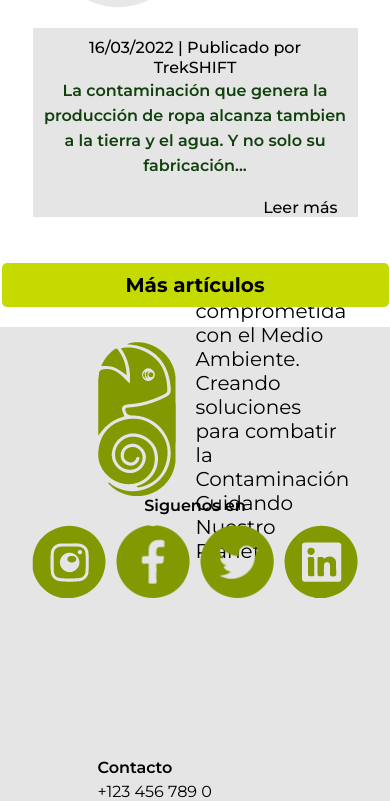
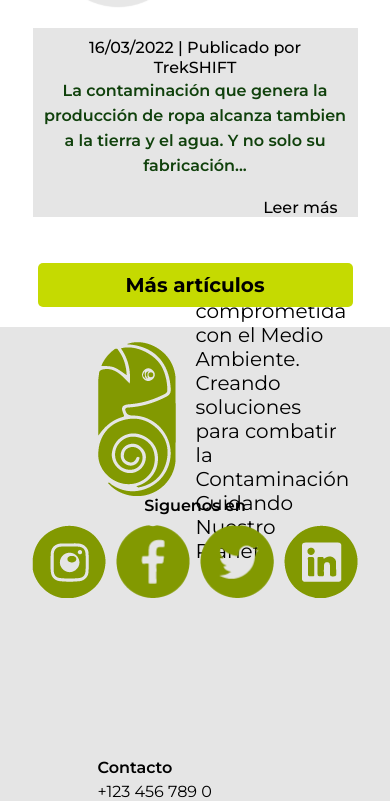
Before and after one commit to SmaelNicolas/trekshift, a React (Create React App) app: page / in a window 390 px wide. Shown: the part 2337-3138 px from the top of the page. Built offline with nearby package versions, Linux system fonts and the light colour scheme.

Commit message:
button width

```diff
--- a/src/Pages/Home/Sections/Blog/Blog.css
+++ b/src/Pages/Home/Sections/Blog/Blog.css
@@ -224,4 +224,7 @@
 		font-size: var(--fs--normal);
 		padding-top: 20px;
 	}
+	.buttonMore {
+		width: 315px;
+	}
 }
```
